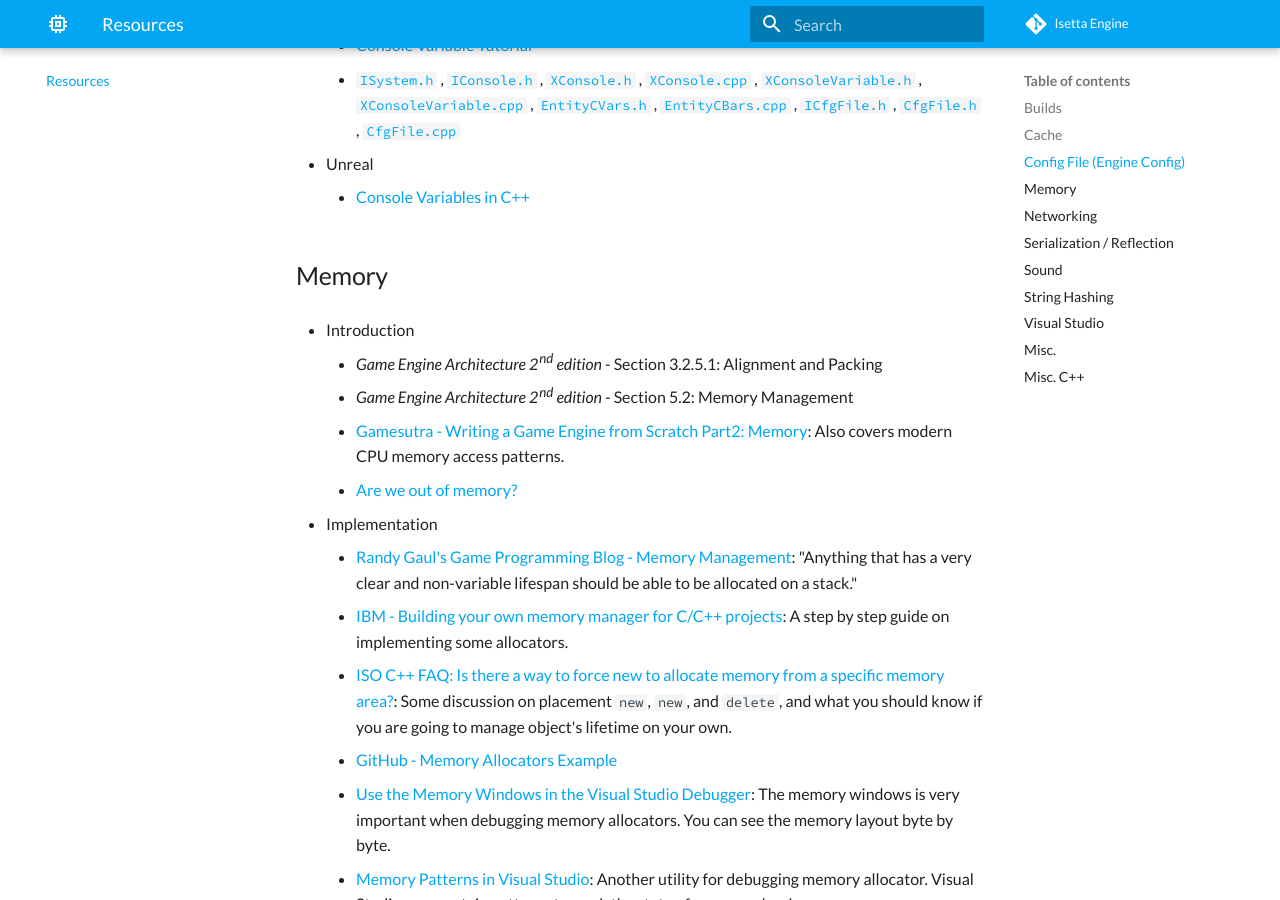
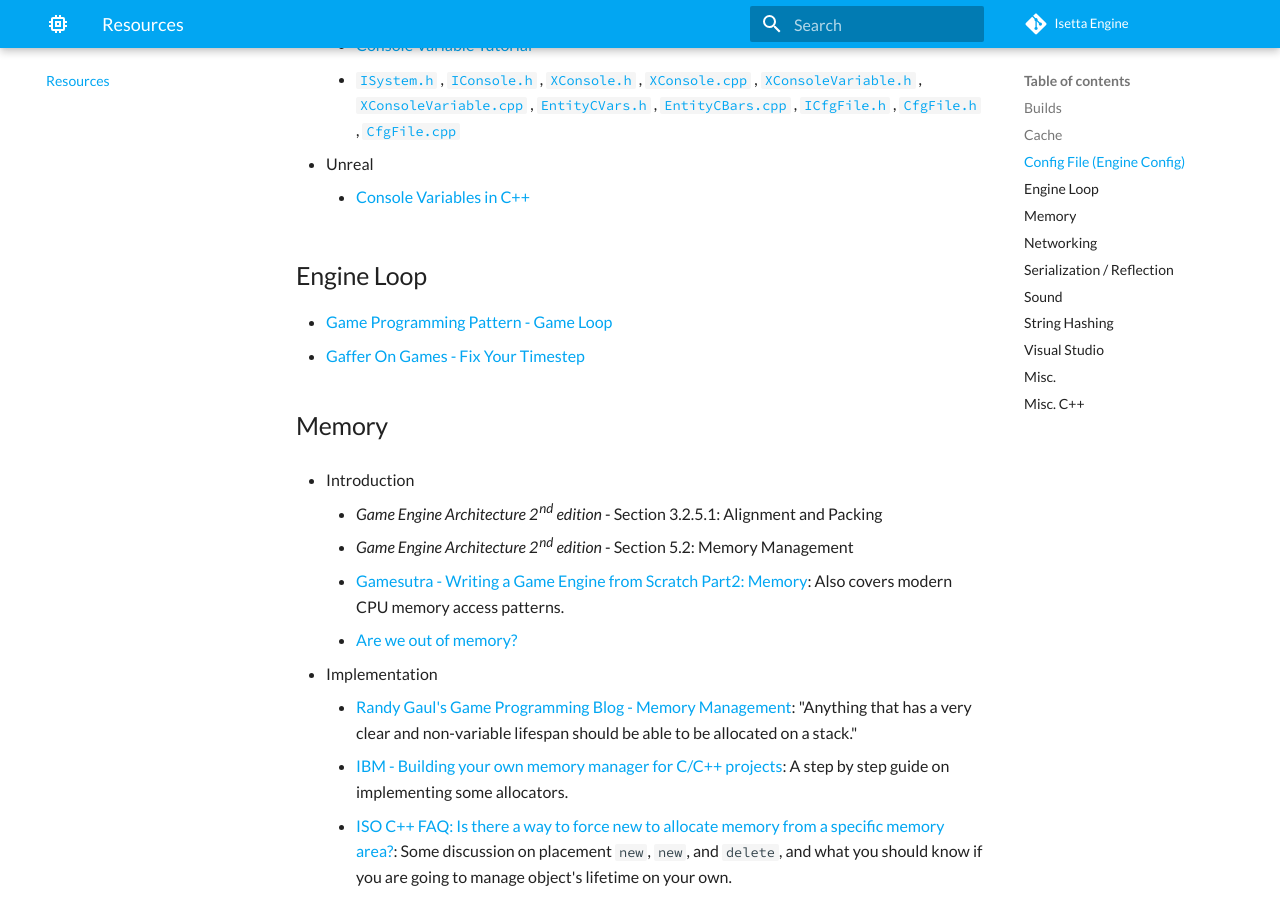
Before and after one commit to Isetta-Team/Isetta-Website-Raw, an MkDocs documentation site: the page built from docs/resources.md, in a window 1280 px wide and 900 px high, scrolled down 923 px. Built offline with MkDocs 1.6.1 and Material for MkDocs 9.7.7, drawn with Linux system fonts in a browser that asks for light colours; comment, search, counter and statistics services are not loaded.

Commit message:
Add engine loop resource

```diff
--- a/docs/resources.md
+++ b/docs/resources.md
@@ -38,6 +38,9 @@ Useful articles/resources we used during the development of Isetta
 * Unreal
     * [Console Variables in C++](https://api.unrealengine.com/INT/Programming/Development/Tools/ConsoleManager/index.html)
 
+## Engine Loop
+* [Game Programming Pattern - Game Loop](http://gameprogrammingpatterns.com/game-loop.html)
+* [Gaffer On Games - Fix Your Timestep](https://gafferongames.com/post/fix_your_timestep/)
 
 ## Memory
 * Introduction
```
